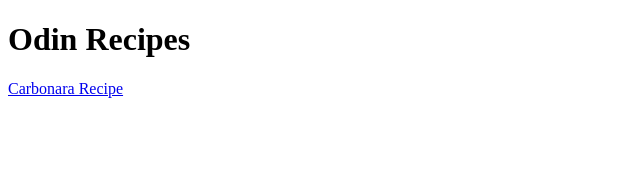
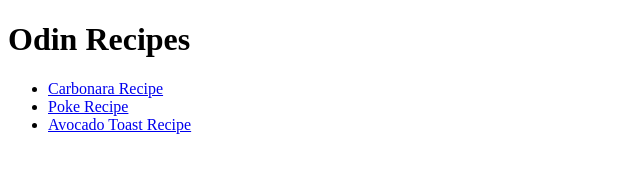
Before and after one commit to d-nepomuceno/odin-recipes, a plain HTML site: page index.html in a window 1280 px wide. Shown: the whole page, without its empty margins (0-640 px from the left). Drawn offline with Linux system fonts and the light colour scheme.

Commit message:
Update index.html with three recipes
Added carbonara, poke, and avocado toast recipes to index page.

```diff
--- a/index.html
+++ b/index.html
@@ -8,6 +8,11 @@
         <body>
             <h1>Odin Recipes</h1>
 
-            <a href="../odin-recipes/recipes/carbonara.html">Carbonara Recipe</a>
+            <ul>
+                <li><a href="../odin-recipes/recipes/carbonara.html">Carbonara Recipe</a></li>
+                <li><a href="../odin-recipes/recipes/poke.html">Poke Recipe</a></li>
+                <li><a href="../odin-recipes/recipes/toast.html">Avocado Toast Recipe</a></li>
+            </ul>
+
         </body>
     </html>
```
